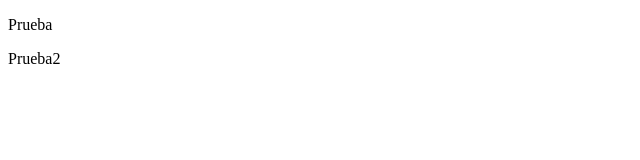
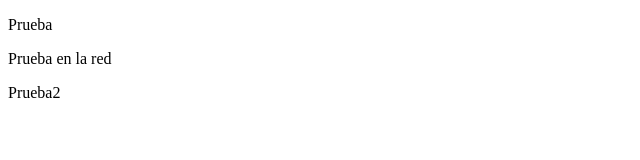
Before and after one commit to luiscrakk/pruebagit, a plain HTML site: page index.html in a window 1280 px wide. Shown: the whole page, without its empty margins (0-640 px from the left). Drawn offline with Linux system fonts and the light colour scheme.

Commit message:
Update index.html

```diff
--- a/index.html
+++ b/index.html
@@ -14,6 +14,7 @@
 
 <body>
 <p>Prueba</p>
+<p>Prueba en la red</p>
 <p>Prueba2</p>
 </body>
 
```
